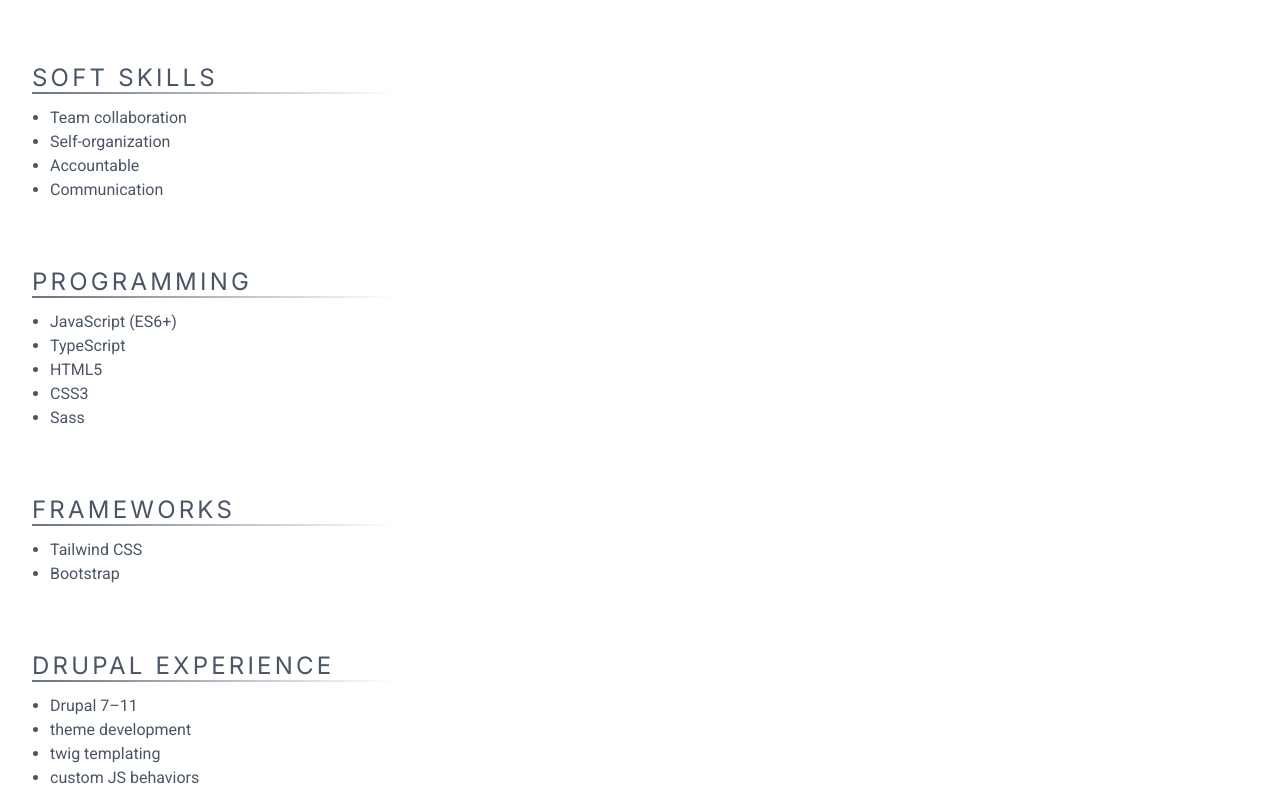
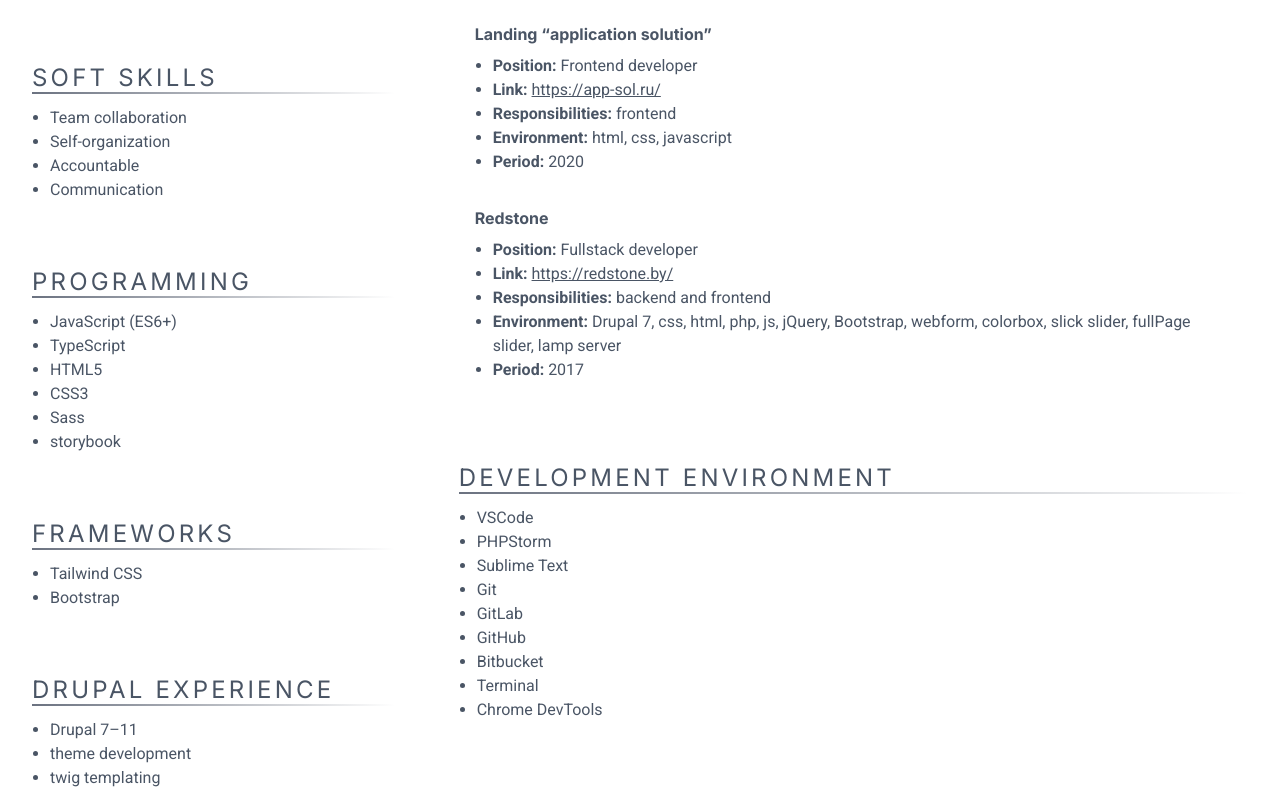
Before and after one commit to sergeykulchytski/cv, a Next.js app: page / in a window 1280 px wide. Shown: the part 1094-1884 px from the top of the page. Built offline with nearby package versions, Linux system fonts and the light colour scheme.

Commit message:
add projects

```diff
--- a/src/app/page.tsx
+++ b/src/app/page.tsx
@@ -71,6 +71,7 @@
               <li>HTML5</li>
               <li>CSS3</li>
               <li>Sass</li>
+              <li>storybook</li>
             </ul>
           </section>
           <section className="p-4 md:p-8">
@@ -107,6 +108,70 @@
               <li>Stylelint</li>
             </ul>
           </section>
+        </aside>
+
+        <div className="w-full md:w-2/3">
+          <section className="p-4 md:p-8">
+            <h2 className="heading">Work experience</h2>
+            <div className="mb-3">
+              <h3>LLC “Attico”</h3>
+              <p className="period">06.2019 – present</p>
+              <p>Worked as a frontend developer for Drupal-based projects.</p>
+              <p>Worked with Drupal 7–11 on theme development:</p>
+              <ul>
+                <li>Created responsive layouts with HTML/CSS</li>
+                <li>Built custom Twig templates (Drupal 8+)</li>
+                <li>Wrote JavaScript behaviors using Drupal.attachBehaviors()</li>
+              </ul>
+            </div>
+            <div>
+              <h3>LLC “Eastern Technologies”</h3>
+              <p className="period">07.2015 – 05.2019</p>
+              <p>Independently built complete Drupal 7 websites</p>
+            </div>
+          </section>
+          <section className="p-4 md:p-8">
+            <h2 className="heading">Projects</h2>
+            <div className="pb-4 md:p-4">
+              <h3>Artec3D</h3>
+              <ul>
+                <li><strong>Position:</strong> Frontend developer</li>
+                <li><strong>Link:</strong> <a href="https://www.artec3d.com/" target="_blank" rel="nofollow noopenner" className="underline">https://www.artec3d.com/</a></li>
+                <li><strong>Responsibilities:</strong> frontend, support, estimations, implement features, refactorings, design system, code review</li>
+                <li><strong>Environment:</strong> html, css, sass, bootstrap, javascript, twig, storybook, jQuery, gulp, Drupal 9, docker4drupal, drush, composer, Notion, Weeek</li>
+                <li><strong>Period:</strong> 2020 - now</li>
+              </ul>
+            </div>
+            <div className="pb-4 md:p-4">
+              <h3>Landing jordan-revaz.ch</h3>
+              <ul>
+                <li><strong>Position:</strong> Frontend developer</li>
+                <li><strong>Link:</strong> <a href="https://jordan-revaz.ch/" target="_blank" rel="nofollow noopenner" className="underline">https://jordan-revaz.ch/</a></li>
+                <li><strong>Responsibilities:</strong> frontend</li>
+                <li><strong>Environment:</strong> html, css, javascript</li>
+              </ul>
+            </div>
+            <div className="pb-4 md:p-4">
+              <h3>Landing “application solution”</h3>
+              <ul>
+                <li><strong>Position:</strong> Frontend developer</li>
+                <li><strong>Link:</strong> <a href="https://app-sol.ru/" target="_blank" rel="nofollow noopenner" className="underline">https://app-sol.ru/</a></li>
+                <li><strong>Responsibilities:</strong> frontend</li>
+                <li><strong>Environment:</strong> html, css, javascript</li>
+                <li><strong>Period:</strong> 2020</li>
+              </ul>
+            </div>
+            <div className="pb-4 md:p-4">
+              <h3>Redstone</h3>
+              <ul>
+                <li><strong>Position:</strong> Fullstack developer</li>
+                <li><strong>Link:</strong> <a href="https://redstone.by/" target="_blank" rel="nofollow noopenner" className="underline">https://redstone.by/</a></li>
+                <li><strong>Responsibilities:</strong> backend and frontend</li>
+                <li><strong>Environment:</strong> Drupal 7, css, html, php, js, jQuery, Bootstrap, webform, colorbox, slick slider, fullPage slider, lamp server</li>
+                <li><strong>Period:</strong> 2017</li>
+              </ul>
+            </div>
+          </section>
           <section className="p-4 md:p-8">
             <h2 className="heading">Development Environment</h2>
             <ul>
@@ -142,38 +207,9 @@
               <li>Linux</li>
             </ul>
           </section>
-
-        </aside>
-
-        <div className="w-full md:w-2/3">
-          <section className="p-4 md:p-8">
-            <h2 className="heading">Work experience</h2>
-            <div className="mb-3">
-              <h3>LLC “Attico”</h3>
-              <p className="period">06.2019 – present</p>
-              <p>Worked as a frontend developer for Drupal-based projects.</p>
-              <p>Worked with Drupal 7–11 on theme development:</p>
-              <ul>
-                <li>Created responsive layouts with HTML/CSS</li>
-                <li>Built custom Twig templates (Drupal 8+)</li>
-                <li>Wrote JavaScript behaviors using Drupal.attachBehaviors()</li>
-              </ul>
-            </div>
-            <div>
-              <h3>LLC “Eastern Technologies”</h3>
-              <p className="period">07.2015 – 05.2019</p>
-              <p>Independently built complete Drupal 7 websites</p>
-            </div>
-          </section>
-          <section className="p-4 md:p-8">
-            <h2 className="heading">Projects</h2>
-
-          </section>
         </div>
 
       </article>
-
     </main>
   )
-
 }
```
